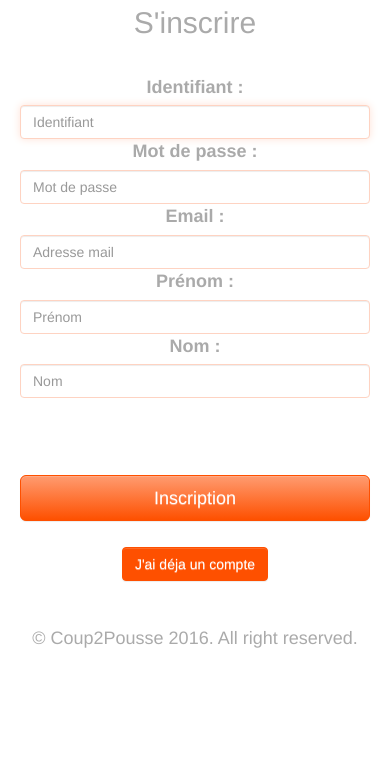
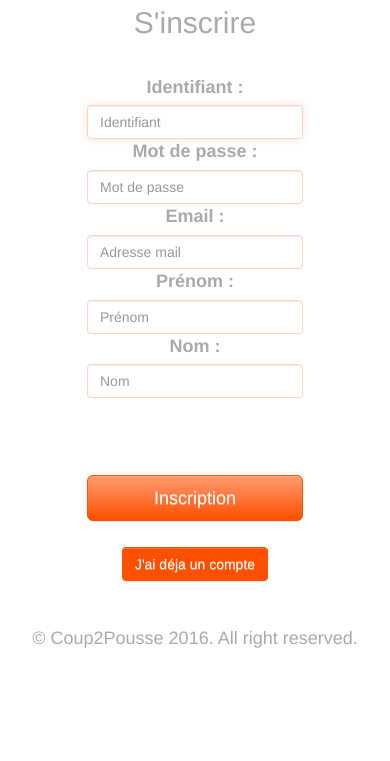
Before and after one commit to Gauwan/B3_Coup2Pousse, a PHP site: template templates/signup.phtml in a window 390 px wide. Shown: the part 64-825 px from the top of the page. Run offline with PHP 8.4, Linux system fonts and the light colour scheme; the template is opened without the code that fills it, so the values that code supplies are empty; some libraries are stand-ins or nearby versions.

Commit message:
Responsive Profile

```diff
--- a/public/css/style.css
+++ b/public/css/style.css
@@ -24,9 +24,7 @@ body {
 }
 #boutonrechercher{
     margin-left: 100%;
-
     top: -34.5px;
-
     height: 34.5px;
     -webkit-border-top-right-radius: 5px;
     -webkit-border-bottom-right-radius: 5px;
@@ -47,9 +45,14 @@ body {
 .divrecherche{
     width: 50%;
 }
+@media screen and (max-width: 800px) {
+.formsign{
+width: 60%!important;
+}
+}
 .formsign{
     margin: auto;
-    width: 350px;
+    width: 30%;
 }
 button:hover{
     text-decoration: none;
```
